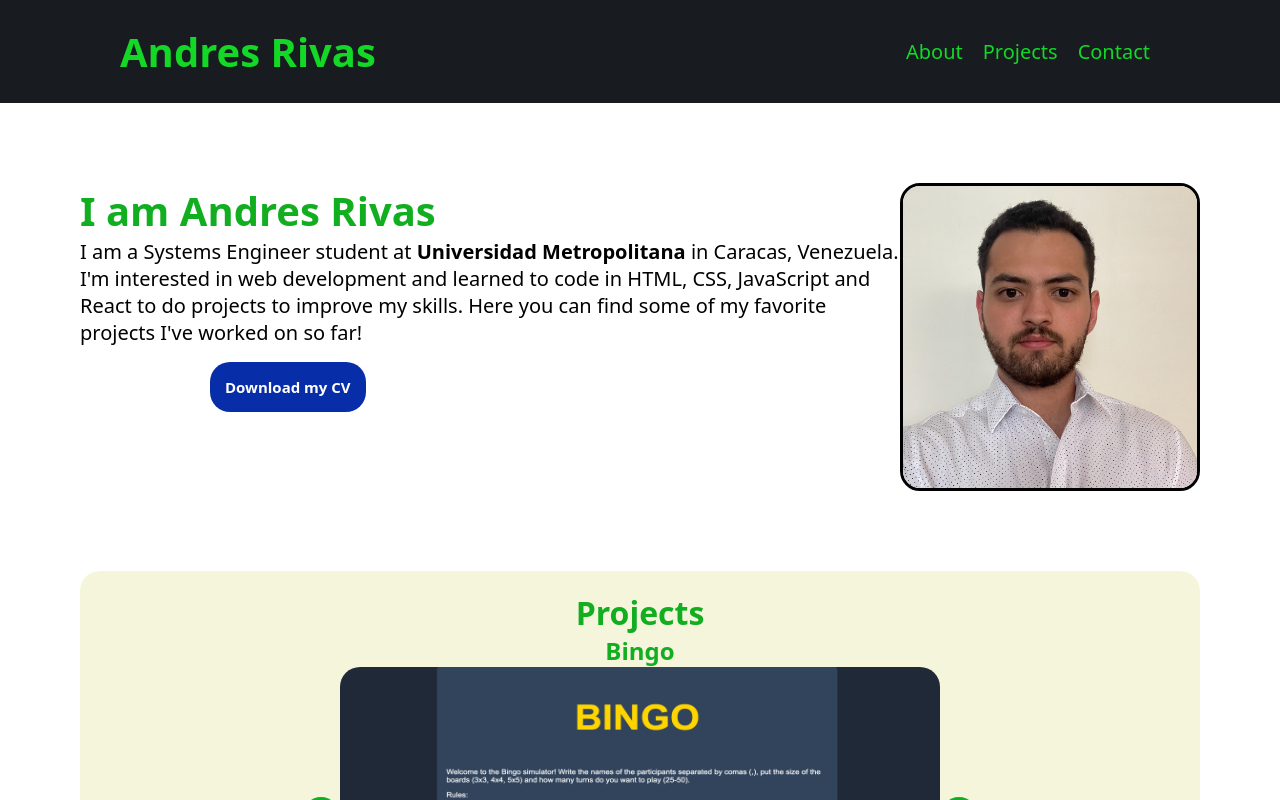
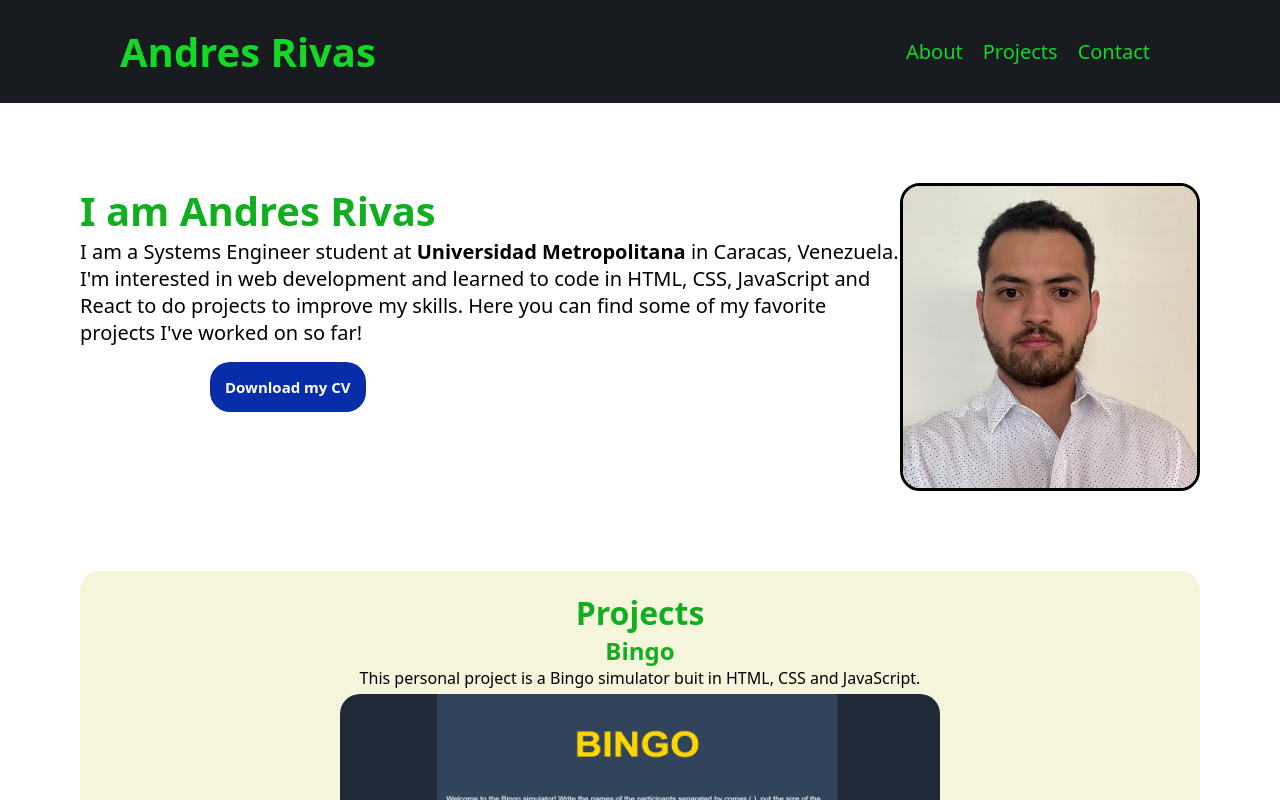
Before and after one commit to andresrivasrod/portafolio, a React (Vite) app: page / in a window 1280 px wide. Shown: the top 800 px of the page. Built offline with nearby package versions, Linux system fonts and the light colour scheme.

Commit message:
New Project added

```diff
--- a/public/assets/data.js
+++ b/public/assets/data.js
@@ -1,15 +1,18 @@
 export const data = [
 
   {
-      id: 1, imgUrl: "assets/ProjectImages/Bingo Image.png", link: "https://andresrivasrod.github.io/microproyecto1/", name:"Bingo"
+      id: 1, imgUrl: "assets/ProjectImages/Bingo Image.png", link: "https://andresrivasrod.github.io/microproyecto1/", name:"Bingo", description:"This personal project is a Bingo simulator buit in HTML, CSS and JavaScript."
   },
   {
-      id: 2, imgUrl: "assets/ProjectImages/Memory Game Image.png" , link: "https://andresrivasrod.github.io/memory-game/", name: "Memory Game"
+      id: 2, imgUrl: "assets/ProjectImages/Memory Game Image.png" , link: "https://andresrivasrod.github.io/memory-game/", name: "Memory Game", description:"This personal project is memory game uses images of WWE superstars and was built using HTML, CSS and JavaScript."
   },
   {
-      id: 3, imgUrl: "assets/ProjectImages/Pomodoro Image.png" , link: "https://andresrivasrod.github.io/pomodoro-timer/", name: "Pomodoro Timer"
+      id: 3, imgUrl: "assets/ProjectImages/Pomodoro Image.png" , link: "https://andresrivasrod.github.io/pomodoro-timer/", name: "Pomodoro Timer", description:"This personal project is a Pomodoro Timer that was built using HTML, CSS and Javascript."
   },
   {
-      id: 4, imgUrl: "assets/ProjectImages/Weather App.png" , link: "https://andresrivasrod.github.io/weather-app/", name: "Weather App"
+      id: 4, imgUrl: "assets/ProjectImages/Weather App.png" , link: "https://andresrivasrod.github.io/weather-app/", name: "Weather App", description:"This is a personal project app that was made in HTML, CSS and Javascript using the OpenWeather API."
+  },
+  {
+    id: 5, imgUrl: "assets/ProjectImages/Transporte SABAS.png" , link: "https://transporte-sabas.web.app/", name: "Transporte SABAS Bastidas, C.A. Web Page", description:"This web page was built using React, hosted in Firebase. It was made for de company Transporte SABAS Bastidas, C.A."
   }
 ];
--- a/src/components/Projects/Projects.jsx
+++ b/src/components/Projects/Projects.jsx
@@ -18,6 +18,7 @@ function Projects() {
       <h1>Projects</h1>
       <div className={styles.carrousel}>
         <h2>{data[currentSlide].name}</h2>
+        <p className={styles.description}>{data[currentSlide].description}</p>
         <div className={styles.slide}>
           <button className={styles.prev} onClick={prevSlide}>{`<`}</button>
           <a href={data[currentSlide].link} target="_blank" rel="noopener noreferrer">
--- a/src/components/Projects/Projects.module.css
+++ b/src/components/Projects/Projects.module.css
@@ -5,6 +5,11 @@
   padding: 20px;
   border-radius: 20px;
   background-color: beige;
+}
+
+.description{
+  color: #000000;
+  margin-bottom: 5px;
 }
 
 .carousel {
```
Also changed, not shown: public/assets/ProjectImages/Transporte SABAS.png (added), 7 other files (tests, documents, lock files or other folders).
